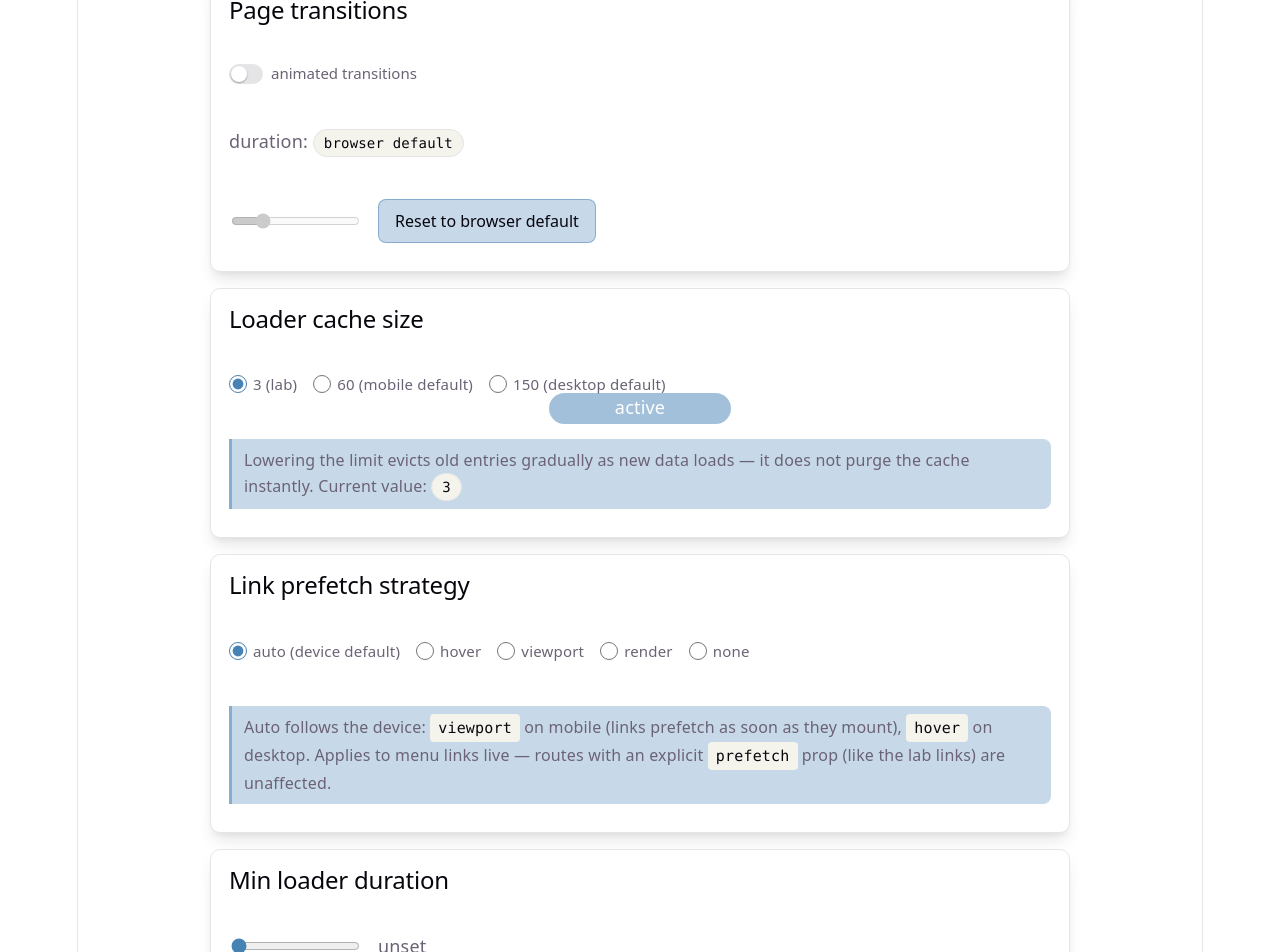
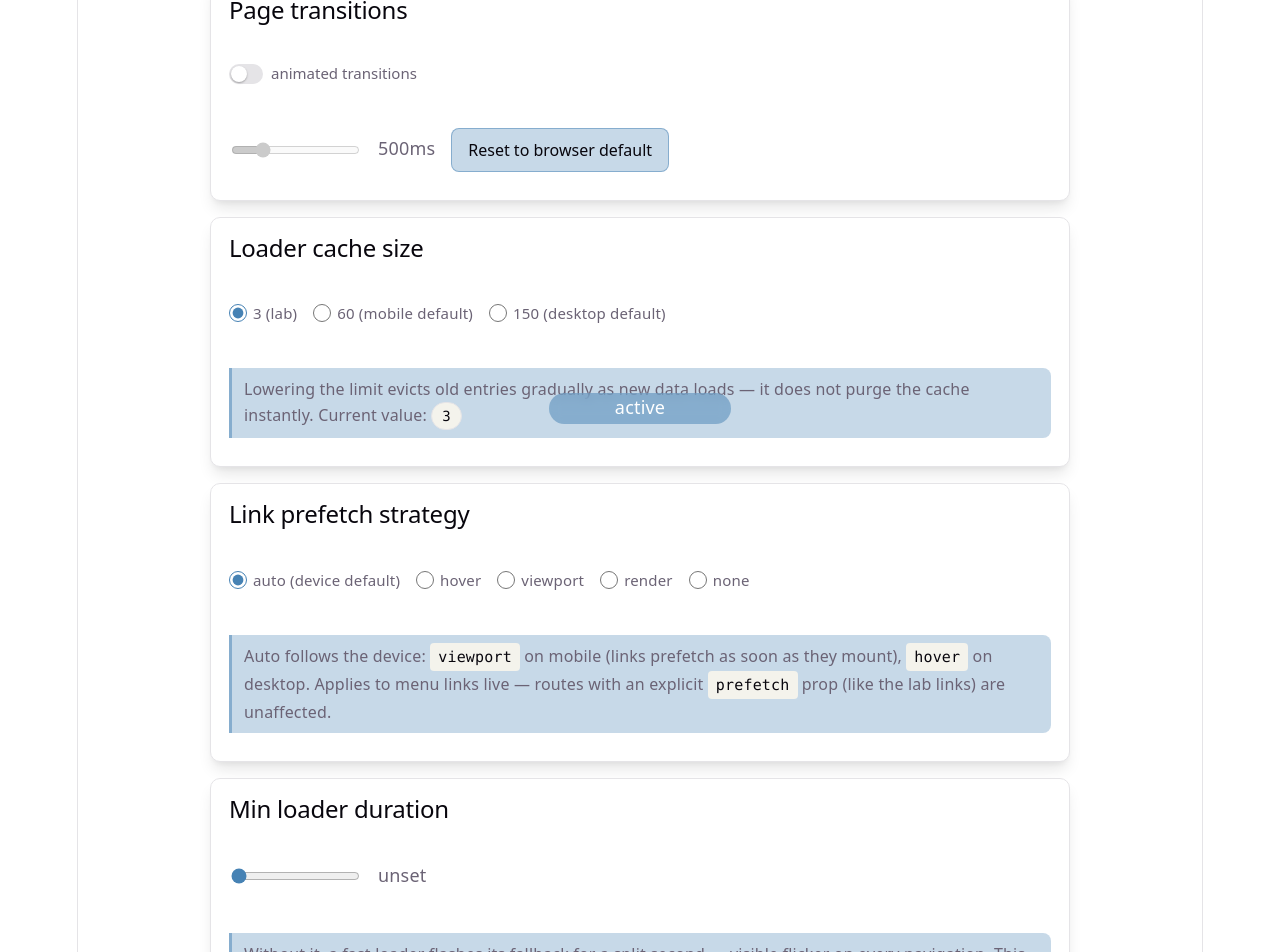
Before and after one commit to AndrewBubnov/clear-react-router, a React (Vite) app: page /playground/settings in a window 1280 px wide. Shown: the part 360-1312 px from the top of the page. Built offline with nearby package versions, Linux system fonts and the light colour scheme.

Commit message:
Add min loader duration setting

```diff
--- a/src/playground/SettingsPage.tsx
+++ b/src/playground/SettingsPage.tsx
@@ -67,11 +67,6 @@ const SettingsPage = () => {
 					</Switch>
 				</div>
 				<div className="pg-row">
-					<label>
-						duration: <span className="pg-badge">{animationDuration ?? 'browser default'}</span>
-					</label>
-				</div>
-				<div className="pg-row">
 					<input
 						type="range"
 						className="pg-range"
@@ -83,6 +78,7 @@ const SettingsPage = () => {
 						onChange={e => setAnimationDuration(Number(e.target.value))}
 						aria-label="Animation duration in milliseconds"
 					/>
+					<span className="pg-label-string">{`${animationDuration ? animationDuration : 500}ms`}</span>
 					<button className="pg-btn" onClick={() => setAnimationDuration(undefined)}>
 						Reset to browser default
 					</button>
@@ -142,7 +138,7 @@ const SettingsPage = () => {
 						onChange={e => setMinLoaderDuration(Number(e.target.value))}
 						aria-label="Min loader duration in milliseconds"
 					/>
-					{`${minLoaderDuration ? minLoaderDuration : 'unset'}${minLoaderDuration ? 'ms' : ''}`}
+					<span className="pg-label-string">{`${minLoaderDuration ? minLoaderDuration : 'unset'}${minLoaderDuration ? 'ms' : ''}`}</span>
 					<SettingsLoader duration={minLoaderDuration} />
 				</div>
 				<p className="pg-hint">
--- a/src/playground/playground.css
+++ b/src/playground/playground.css
@@ -349,6 +349,10 @@ button.pg-switch:focus-visible {
 	transition: color ease-in-out 0.4s;
 }
 
+.pg-label-string {
+	padding-bottom: 3px;
+}
+
 @media (hover: hover) {
 	.pg-wrap a:hover {
 		color: darkslateblue;
```
